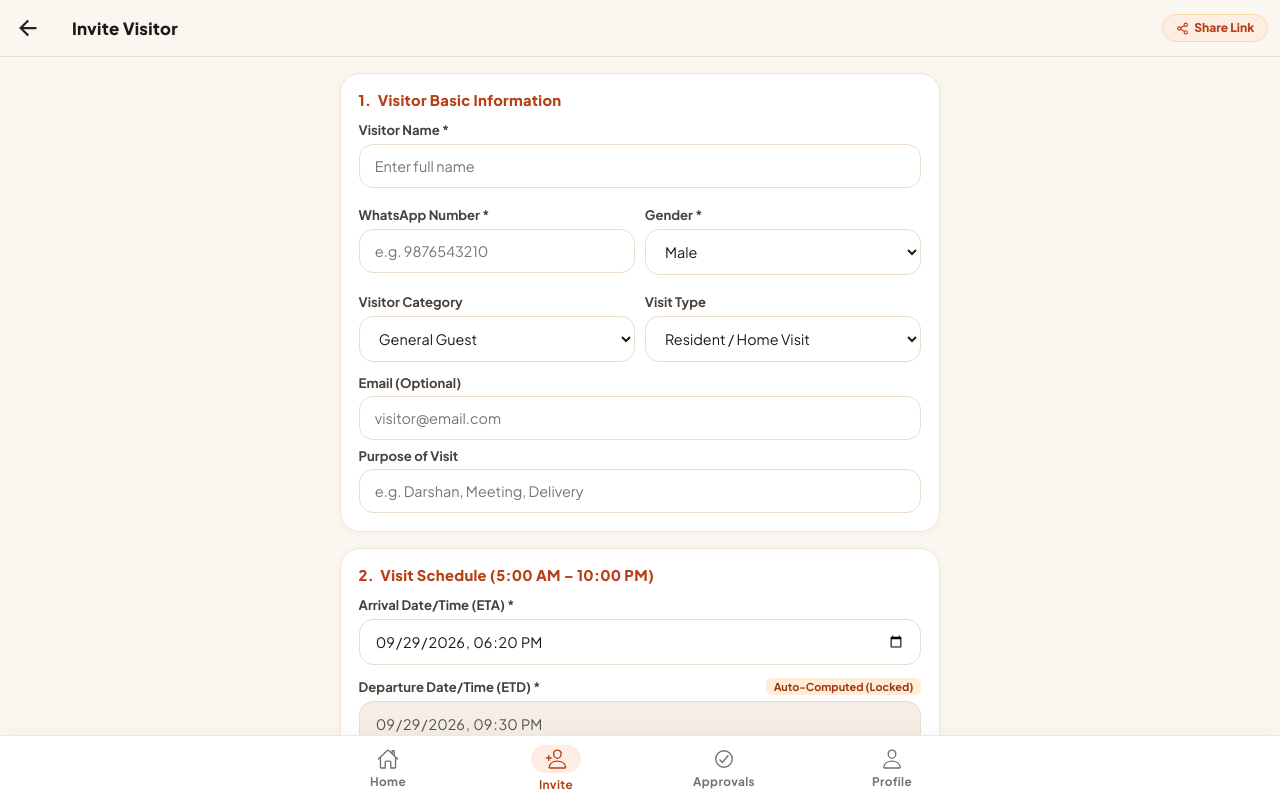
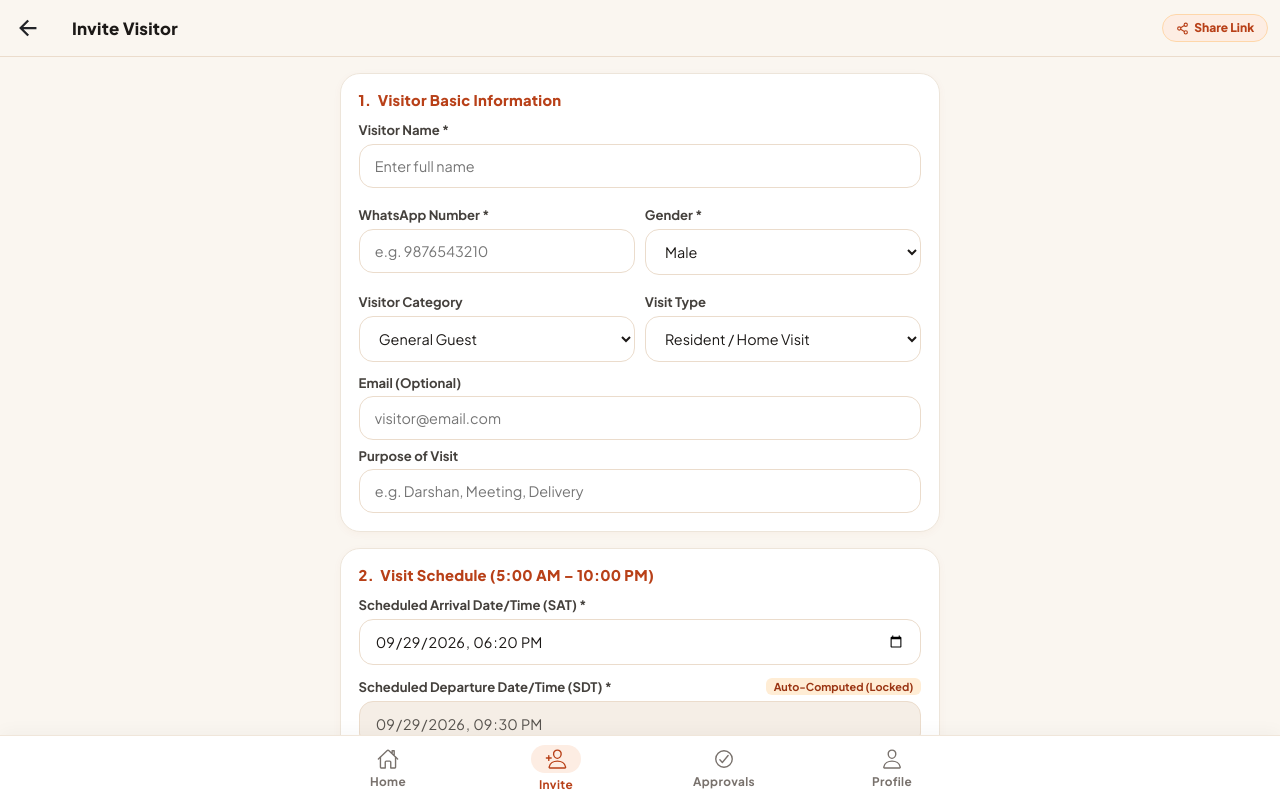
Before and after one commit to s0rimadusudhansaikondapaka/hostApp, a React (Vite) app: page /invite-visitor in a window 1280 px wide. Built offline with nearby package versions, Linux system fonts and the light colour scheme; no server answers; sample sign-in values are in the browser's storage.

Commit message:
fix(host): use SAT and SDT instead of ETA and ETD

```diff
--- a/src/pages/InviteVisitor.jsx
+++ b/src/pages/InviteVisitor.jsx
@@ -188,11 +188,11 @@ export default function InviteVisitor({ history }) {
 
     // 2. 5:00 AM - 10:00 PM Operating Hours Validation
     if (fromH < 5 || fromH > 22 || (fromH === 22 && fromM > 0)) {
-      setError('Arrival Time (ETA) must be between 5:00 AM and 10:00 PM.');
+      setError('Scheduled Arrival Time (SAT) must be between 5:00 AM and 10:00 PM.');
       return;
     }
     if (untilH < 5 || untilH > 22 || (untilH === 22 && untilM > 0)) {
-      setError('Departure Time (ETD) must be between 5:00 AM and 10:00 PM.');
+      setError('Scheduled Departure Time (SDT) must be between 5:00 AM and 10:00 PM.');
       return;
     }
 
@@ -424,7 +424,7 @@ export default function InviteVisitor({ history }) {
 
             <div style={{ display: 'flex', flexDirection: 'column', gap: '0.85rem' }}>
               <div>
-                <label className="host-label" style={{ marginTop: 0 }}>Arrival Date/Time (ETA) *</label>
+                <label className="host-label" style={{ marginTop: 0 }}>Scheduled Arrival Date/Time (SAT) *</label>
                 <input
                   type="datetime-local"
                   required
@@ -436,7 +436,7 @@ export default function InviteVisitor({ history }) {
               </div>
               <div>
                 <div style={{ display: 'flex', justifyContent: 'space-between', alignItems: 'center', marginBottom: '0.35rem' }}>
-                  <label className="host-label" style={{ margin: 0 }}>Departure Date/Time (ETD) *</label>
+                  <label className="host-label" style={{ margin: 0 }}>Scheduled Departure Date/Time (SDT) *</label>
                   <span style={{ fontSize: '0.68rem', color: '#9a3412', background: '#ffedd5', padding: '2px 8px', borderRadius: '6px', fontWeight: '700' }}>
                     Auto-Computed (Locked)
                   </span>
--- a/src/pages/VisitorDetails.jsx
+++ b/src/pages/VisitorDetails.jsx
@@ -205,12 +205,12 @@ export default function VisitorDetails({ match, history }) {
               </div>
 
               <div style={{ display: 'flex', justifyContent: 'space-between', padding: '0.45rem 0', borderBottom: '1px solid #ebdccc' }}>
-                <span style={{ color: '#78716c' }}>Scheduled Arrival</span>
+                <span style={{ color: '#78716c' }}>Scheduled Arrival (SAT)</span>
                 <span style={{ color: '#1c1917', fontWeight: '700' }}>{formatDate(visitor?.valid_from)}</span>
               </div>
 
               <div style={{ display: 'flex', justifyContent: 'space-between', padding: '0.45rem 0', borderBottom: '1px solid #ebdccc' }}>
-                <span style={{ color: '#78716c' }}>Scheduled Departure</span>
+                <span style={{ color: '#78716c' }}>Scheduled Departure (SDT)</span>
                 <span style={{ color: '#1c1917', fontWeight: '700' }}>{formatDate(visitor?.valid_until)}</span>
               </div>
 
```
